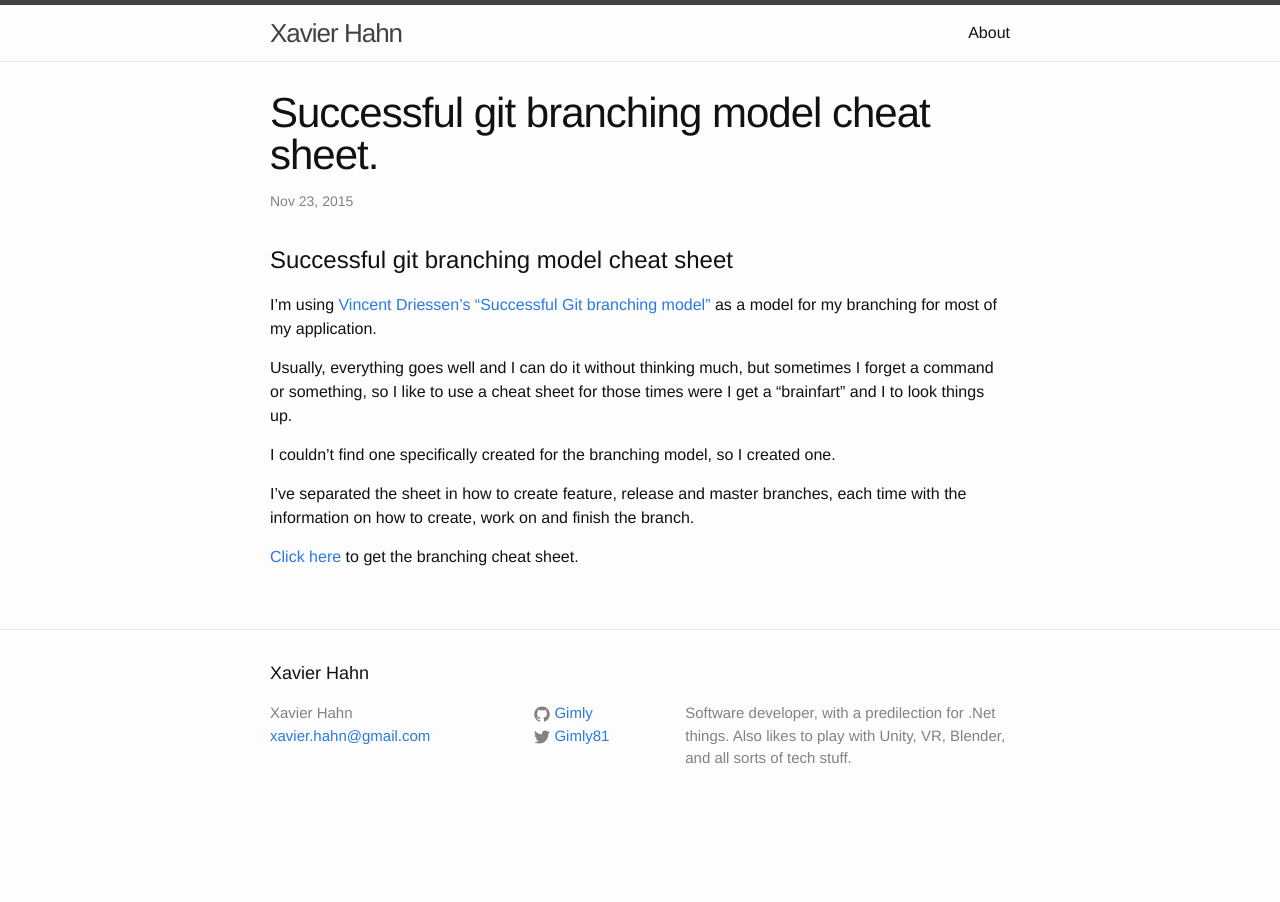
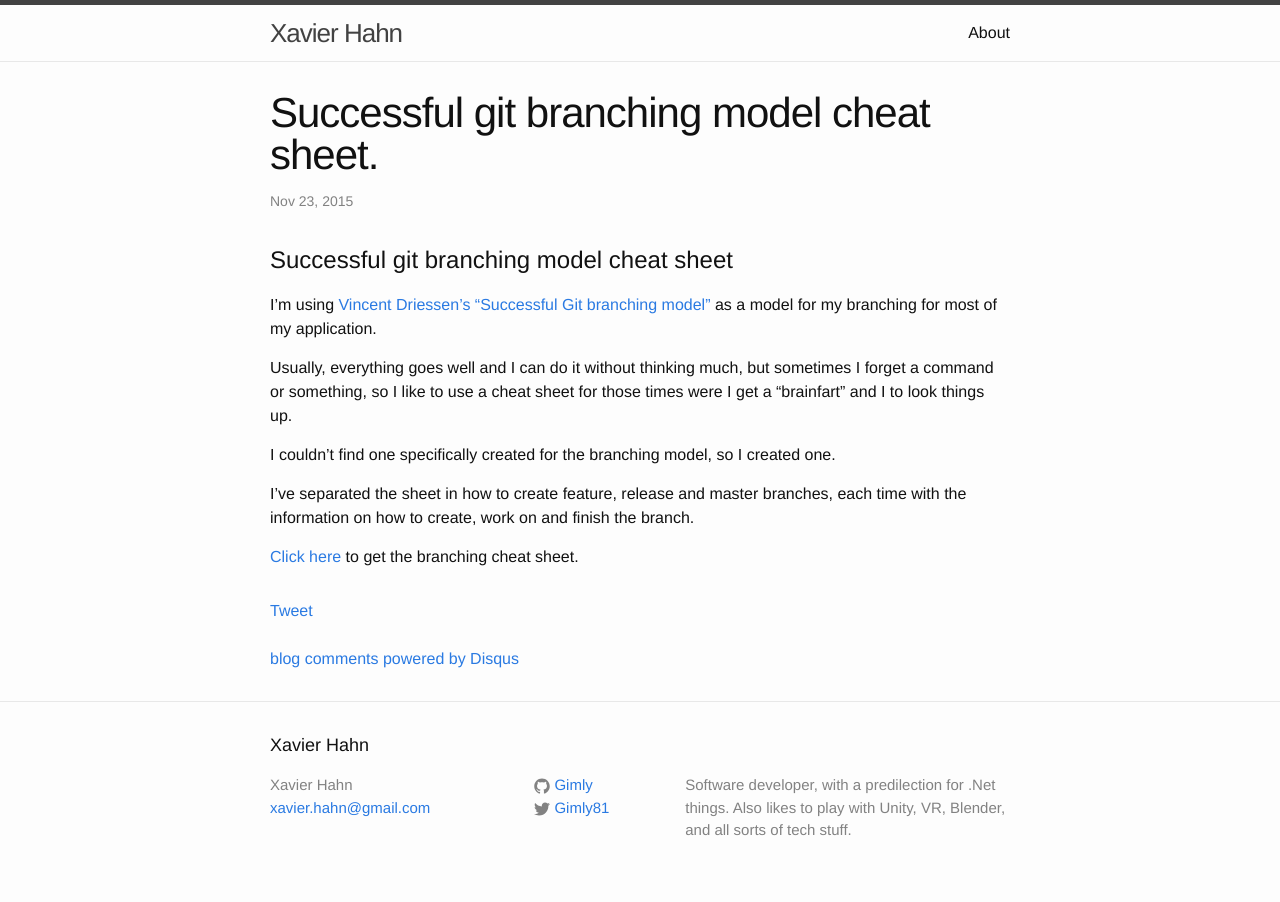
Before and after one commit to Gimly/gimly.github.io, a Jekyll site: the page built from _posts/2015-11-23-git-successfull-branching-cheat-sheet.markdown, in a window 1280 px wide. Built offline with Jekyll 4.4.1, drawn with Linux system fonts in a browser that asks for light colours; comment, search, counter and statistics services are not loaded; some of the changed lines change nothing that is shown.

Commit message:
Added Twitter, Facebook buttons, Discuss comments

```diff
--- /dev/null
+++ b/_includes/comments.html
@@ -0,0 +1,18 @@
+{% if page.comments %}
+<!-- Add Disqus comments. -->
+<div id="disqus_thread"></div>
+<script type="text/javascript">
+  var disqus_shortname = 'xavierhahn'; // required: replace example with your forum shortname
+  var disqus_identifier = "{{ page.url | replace:'index.html','' }}";
+  var disqus_url = 'http://gimly.github.io{{ page.url }}';
+
+  /* * * DON'T EDIT BELOW THIS LINE * * */
+(function() {
+		var dsq = document.createElement('script'); dsq.type = 'text/javascript'; dsq.async = true;
+		dsq.src = 'http://' + disqus_shortname + '.disqus.com/embed.js';
+		(document.getElementsByTagName('head')[0] || document.getElementsByTagName('body')[0]).appendChild(dsq);
+	})();
+</script>
+<noscript>Please enable JavaScript to view the <a href="http://disqus.com/?ref_noscript">comments powered by Disqus.</a></noscript>
+<a href="http://disqus.com" class="dsq-brlink">blog comments powered by <span class="logo-disqus">Disqus</span></a>
+{% endif %}
--- a/_includes/header.html
+++ b/_includes/header.html
@@ -1,3 +1,12 @@
+<div id="fb-root"></div>
+<script>(function(d, s, id) {
+  var js, fjs = d.getElementsByTagName(s)[0];
+  if (d.getElementById(id)) return;
+  js = d.createElement(s); js.id = id;
+  js.src = "//connect.facebook.net/fr_FR/sdk.js#xfbml=1&version=v2.5&appId=153206254705440";
+  fjs.parentNode.insertBefore(js, fjs);
+}(document, 'script', 'facebook-jssdk'));</script>
+
 <header class="site-header">
 
   <div class="wrapper">
--- a/_layouts/post.html
+++ b/_layouts/post.html
@@ -12,4 +12,14 @@
     {{ content }}
   </div>
 
+  <a href="https://twitter.com/share" class="twitter-share-button"{count} data-via="Gimly81" data-size="small">Tweet</a> <script>!function(d,s,id){var js,fjs=d.getElementsByTagName(s)[0],p=/^http:/.test(d.location)?'http':'https';if(!d.getElementById(id)){js=d.createElement(s);js.id=id;js.src=p+'://platform.twitter.com/widgets.js';fjs.parentNode.insertBefore(js,fjs);}}(document, 'script', 'twitter-wjs');</script>
+
+  <br />
+
+  <div class="fb-share-button" data-href="http://gimly.github.io/{{ page.url }}" data-layout="button"></div>
+
+  <br/>
+
+  {% include comments.html %}
+
 </article>
--- a/_posts/2015-11-23-git-successfull-branching-cheat-sheet.markdown
+++ b/_posts/2015-11-23-git-successfull-branching-cheat-sheet.markdown
@@ -3,6 +3,7 @@
 title:  "Successful git branching model cheat sheet."
 date:   2015-11-23 10:00:00 +0100
 categories: Git
+comments: True
 tags:
 - Git
 - Branching
```
